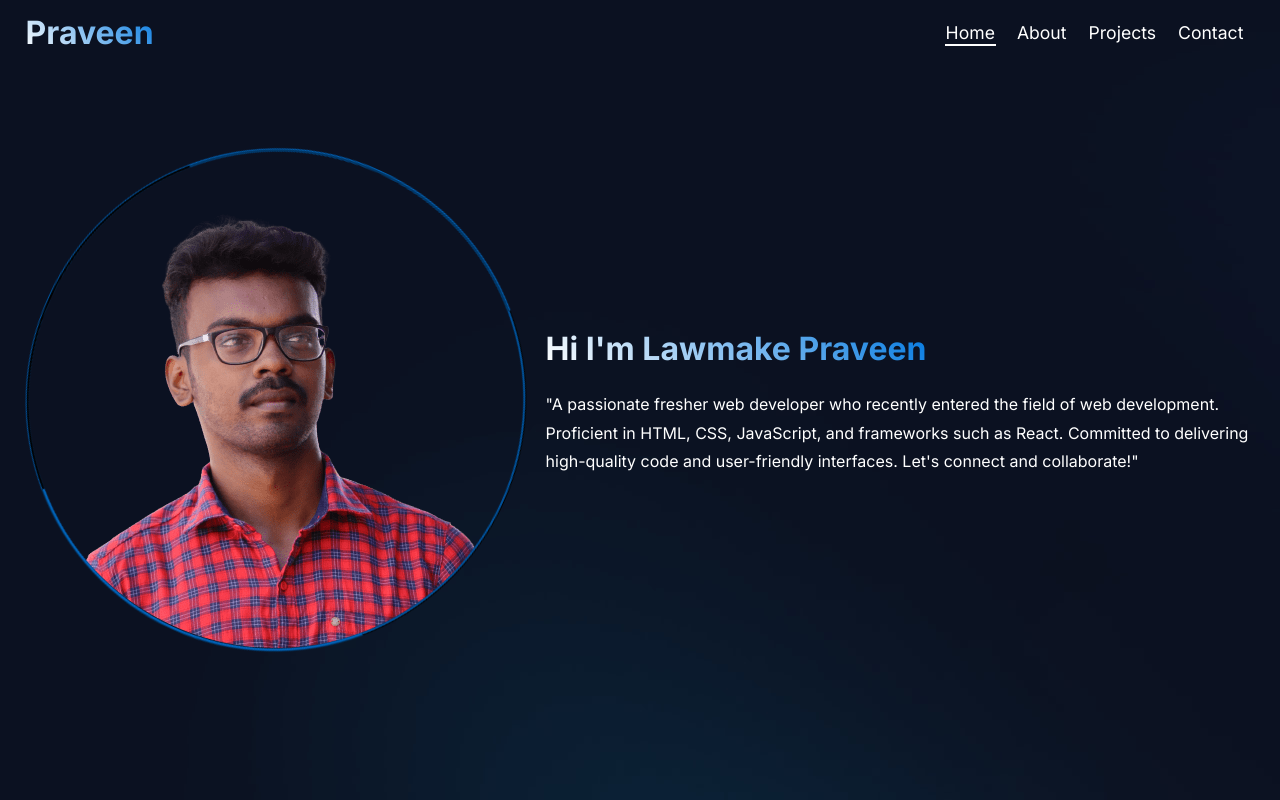
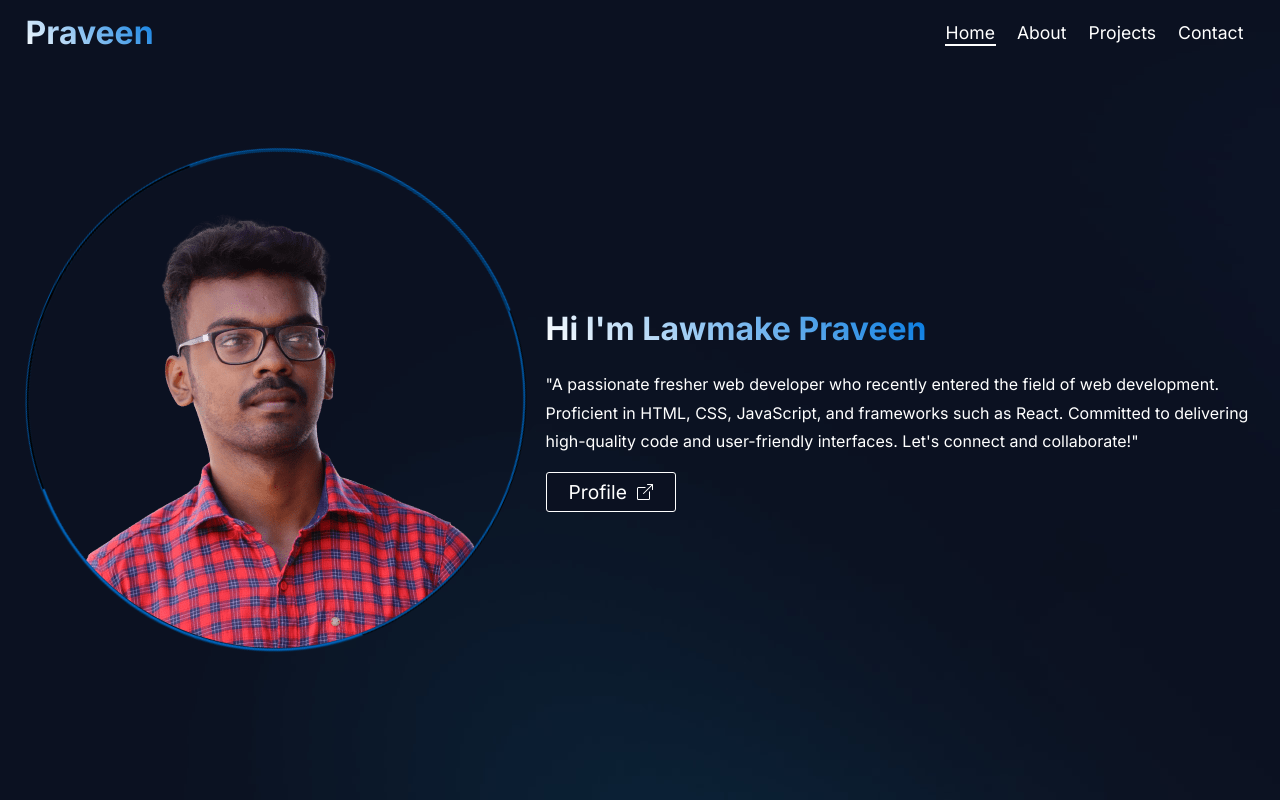
Before and after one commit to lawmake-praveen/Portfolio, a React (Vite) app: page / in a window 1280 px wide. Built offline with nearby package versions, Linux system fonts and the light colour scheme.

Commit message:
profile shortcut

```diff
--- a/src/index.css
+++ b/src/index.css
@@ -1,12 +1,10 @@
 @import url("https://fonts.googleapis.com/css2?family=Inter:wght@100;200;300;400;500;600;700;800;900&display=swap");
 ::-moz-selection {
   background: blue;
-  color: #fff;
   -webkit-text-fill-color: #fff;
 }
 ::selection {
   background: blue;
-  color: #fff;
   -webkit-text-fill-color: #fff;
 }
 
@@ -161,6 +159,43 @@ p {
 }
 .home .right-home .intro {
   color: #fff;
+}
+.home .right-home .about-me-btn {
+  font-size: 1.2rem;
+  color: #fff;
+  text-decoration: none;
+  background: #0b1121;
+  height: 40px;
+  width: 130px;
+  padding: 10px 22px;
+  display: flex;
+  gap: 10px;
+  align-items: center;
+  border-radius: 3px;
+  border: 1px solid #fff;
+  position: relative;
+  overflow: hidden;
+}
+.home .right-home .about-me-btn span {
+  display: grid;
+  place-content: center;
+  font-size: 1rem;
+}
+.home .right-home .about-me-btn::before {
+  content: "";
+  width: 130px;
+  height: 130px;
+  position: absolute;
+  top: 100%;
+  left: 0;
+  background: #fff;
+  border-radius: 50%;
+  transition: all 0.3s;
+  mix-blend-mode: difference;
+}
+.home .right-home .about-me-btn:hover::before {
+  transform: translateY(-30%);
+  border-radius: 0;
 }
 
 .about {
--- a/src/index.scss
+++ b/src/index.scss
@@ -24,7 +24,6 @@ $link: rgb(157, 157, 224);
 
 ::selection {
   background: blue;
-  color: #fff;
   -webkit-text-fill-color: #fff;
 }
 
@@ -162,6 +161,46 @@ p {
     }
     .intro {
       color: $text;
+    }
+    .about-me-btn {
+      font-size: 1.2rem;
+      color: $text;
+      text-decoration: none;
+      background: $text-bg;
+      height: 40px;
+      width: 130px;
+      padding: 10px 22px;
+      display: flex;
+      gap: 10px;
+      align-items: center;
+      border-radius: 3px;
+      border: 1px solid $text;
+      position: relative;
+      overflow: hidden;
+
+      span {
+        display: grid;
+        place-content: center;
+        font-size: 1rem;
+      }
+      &::before {
+        content: '';
+        width: 130px;
+        height: 130px;
+        position: absolute;
+        top: 100%;
+        left: 0;
+        background: $text;
+        border-radius: 50%;
+        transition: all 0.3s;
+        mix-blend-mode: difference;
+      }
+      &:hover {
+        &::before {
+          transform: translateY(-30%);
+          border-radius: 0;
+        }
+      }
     }
   }
 }
--- a/src/pages/Home.jsx
+++ b/src/pages/Home.jsx
@@ -1,5 +1,7 @@
 import React from "react";
 import { motion } from "framer-motion";
+import { Link } from "react-router-dom";
+import { BsBoxArrowUpRight } from 'react-icons/bs'
 import { myPic, myPicSmall } from "../assets/index";
 import { LazyLoadImage } from "react-lazy-load-image-component";
 import "react-lazy-load-image-component/src/effects/blur.css";
@@ -28,6 +30,9 @@ const Home = () => {
           such as React. Committed to delivering high-quality code and
           user-friendly interfaces. Let's connect and collaborate!"
         </p>
+        <Link to='/about' className="about-me-btn">
+          Profile <span><BsBoxArrowUpRight /></span>
+        </Link>
       </div>
     </motion.div>
   );
```
Also changed, not shown: 1 other file (tests, documents, lock files or other folders).
